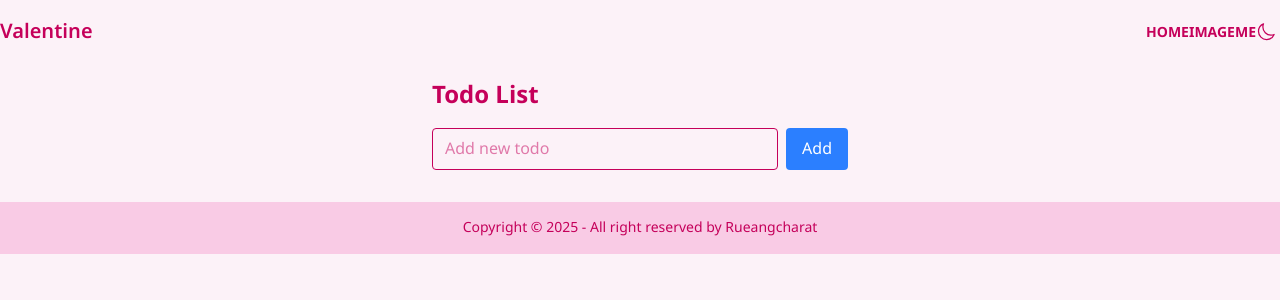
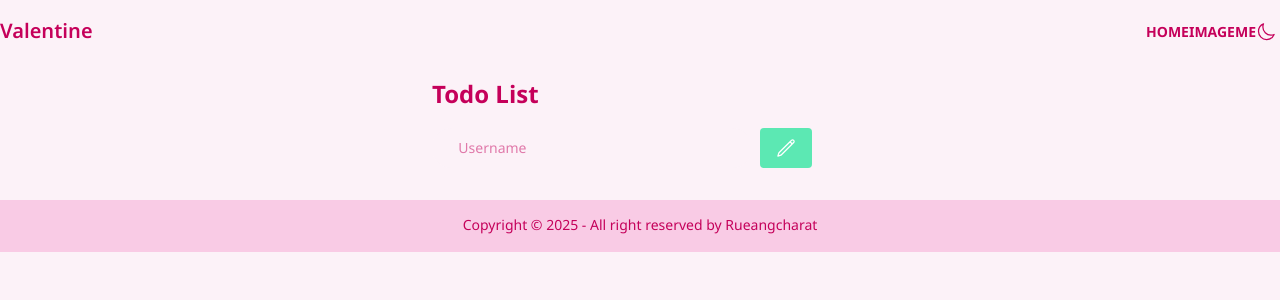
Before and after one commit to RuengCode/valentine-for-chonticha, a Next.js app: page /book-white in a window 1280 px wide. Shown: the top 300 px of the page. Built offline with nearby package versions, Linux system fonts and the light colour scheme.

Commit message:
fix todo list
fix todo list

```diff
--- a/app/book-white/page.tsx
+++ b/app/book-white/page.tsx
@@ -1,17 +1,14 @@
-'use client';
+"use client";
 
-import { useState, useEffect } from 'react';
-
-
-
+import { useState, useEffect } from "react";
 
 export default function TodoList() {
   const [todos, setTodos] = useState<string[]>([]);
-    const [newTodo, setNewTodo] = useState('');
+  const [newTodo, setNewTodo] = useState("");
 
   // Load todos from localStorage when component mounts
   useEffect(() => {
-        const savedTodos = localStorage.getItem('todos');
+    const savedTodos = localStorage.getItem("todos");
     if (savedTodos) {
       setTodos(JSON.parse(savedTodos));
     }
@@ -19,50 +16,175 @@ export default function TodoList() {
 
   // Save todos to localStorage whenever they change
   useEffect(() => {
-        localStorage.setItem('todos', JSON.stringify(todos));
+    localStorage.setItem("todos", JSON.stringify(todos));
   }, [todos]);
 
 const handleAddTodo = () => {
     if (newTodo.trim()) {
-            setTodos([...todos, newTodo.trim()]);
-            setNewTodo('');
+        const todoWithTime = `${newTodo.trim()}`;
+        setTodos([...todos, todoWithTime]);
+        setNewTodo("");
     }
 };
+const currentTime = new Date().toLocaleString();
 
 const handleDeleteTodo = (index: number) => {
+
         const newTodos = todos.filter((_, i) => i !== index);
         setTodos(newTodos);
+
+};
+const handleEditTodo = (index: number, newText?: string) => {
+    if (newText) {
+        const newTodos = [...todos];
+        newTodos[index] = newText.trim();
+        setTodos(newTodos);
+        setNewTodo("");
+        // Close the modal after editing
+        (document.getElementById(`edit-modal-${index}`) as HTMLDialogElement)?.close();
+    }
 };
 
   return (
     <div className="p-4 max-w-md mx-auto">
       <h1 className="text-2xl font-bold mb-4">Todo List</h1>
       <div className="flex gap-2 mb-4">
+        <label className="input input-bordered flex items-center gap-2">
+          <svg
+            xmlns="http://www.w3.org/2000/svg"
+            fill="none"
+            viewBox="0 0 24 24"
+            strokeWidth="1.5"
+            stroke="currentColor"
+            className="size-5"
+          >
+            <path
+              strokeLinecap="round"
+              strokeLinejoin="round"
+            />
+          </svg>
+
           <input
             type="text"
+            className="grow"
+            placeholder="Username"
             value={newTodo}
             onChange={(e) => setNewTodo(e.target.value)}
-                    className="flex-1 px-3 py-2 border rounded"
-                    placeholder="Add new todo"
           />
+        </label>
+
         <button
           onClick={handleAddTodo}
-                    className="px-4 py-2 bg-blue-500 text-white rounded"
+          className="px-4 py-2 bg-success text-white rounded"
         >
-                    Add
+          <svg
+            xmlns="http://www.w3.org/2000/svg"
+            fill="none"
+            viewBox="0 0 24 24"
+            strokeWidth="1.5"
+            stroke="currentColor"
+            className="size-5"
+          >
+            <path
+              strokeLinecap="round"
+              strokeLinejoin="round"
+              d="m16.862 4.487 1.687-1.688a1.875 1.875 0 1 1 2.652 2.652L6.832 19.82a4.5 4.5 0 0 1-1.897 1.13l-2.685.8.8-2.685a4.5 4.5 0 0 1 1.13-1.897L16.863 4.487Zm0 0L19.5 7.125"
+            />
+          </svg>
         </button>
       </div>
       <ul className="space-y-2">
         {todos.map((todo, index) => (
-                    <li key={index} className="flex justify-between items-center p-2 bg-gray-100 rounded">
-                        <span>{todo}</span>
+          <div
+            key={index}
+            className="card bg-base-300 text-primary-content w-96"
+          >
+            <div className="card-body">
+            <div className="grid grid-cols-3 gap-4">
+            <h2 className="card-title ">XXX</h2>
+            <div className="card-title col-start-3 text-xs">{currentTime}</div>
+            </div>
+
+
+              <p>{todo}</p>
+              <div className="card-actions justify-end">
+                <button className="btn btn-warning btn-sm" onClick={() => (document.getElementById(`edit-modal-${index}`) as HTMLDialogElement)?.showModal()}>
+                  <svg
+                    xmlns="http://www.w3.org/2000/svg"
+                    fill="none"
+                    viewBox="0 0 24 24"
+                    strokeWidth="1.5"
+                    stroke="currentColor"
+                    className="size-5"
+                  >
+                    <path
+                      strokeLinecap="round"
+                      strokeLinejoin="round"
+                      d="m16.862 4.487 1.687-1.688a1.875 1.875 0 1 1 2.652 2.652L10.582 16.07a4.5 4.5 0 0 1-1.897 1.13L6 18l.8-2.685a4.5 4.5 0 0 1 1.13-1.897l8.932-8.931Zm0 0L19.5 7.125M18 14v4.75A2.25 2.25 0 0 1 15.75 21H5.25A2.25 2.25 0 0 1 3 18.75V8.25A2.25 2.25 0 0 1 5.25 6H10"
+                    />
+                  </svg>
+                </button>
+                <dialog id={`edit-modal-${index}`} className="modal">
+                  <div className="modal-box">
+                    <h3 className="font-bold text-lg">Edit Todo</h3>
+                    <div className="form-control w-full">
+                      <label className="label">
+                        <span className="label-text">Edit your todo item</span>
+                      </label>
+                      <input
+                        type="text"
+                        placeholder="Edit your task"
+                        className="input input-bordered input-warning w-full"
+                        defaultValue={todo}
+                        onChange={(e) => setNewTodo(e.target.value)}
+                        autoFocus
+                      />
+                    </div>
+                    <div className="modal-action">
+                      <form method="dialog">
+                        <button className="btn btn-outline mr-2">Cancel</button>
                         <button
-                            onClick={() => handleDeleteTodo(index)}
-                            className="text-red-500"
+                          className="btn btn-warning"
+                          onClick={() => handleEditTodo(index, newTodo)}
                         >
-                            Delete
+                          Save
                         </button>
-                    </li>
+                      </form>
+                    </div>
+                  </div>
+                </dialog>
+                <button className="btn btn-error btn-sm" onClick={() => (document.getElementById(`delete-modal-${index}`) as HTMLDialogElement)?.showModal()}>
+                  <svg
+                    xmlns="http://www.w3.org/2000/svg"
+                    fill="none"
+                    viewBox="0 0 24 24"
+                    strokeWidth="1.5"
+                    stroke="currentColor"
+                    className="size-5"
+                  >
+                    <path
+                      strokeLinecap="round"
+                      strokeLinejoin="round"
+                      d="m20.25 7.5-.625 10.632a2.25 2.25 0 0 1-2.247 2.118H6.622a2.25 2.25 0 0 1-2.247-2.118L3.75 7.5m6 4.125 2.25 2.25m0 0 2.25 2.25M12 13.875l2.25-2.25M12 13.875l-2.25 2.25M3.375 7.5h17.25c.621 0 1.125-.504 1.125-1.125v-1.5c0-.621-.504-1.125-1.125-1.125H3.375c-.621 0-1.125.504-1.125 1.125v1.5c0 .621.504 1.125 1.125 1.125Z"
+                    />
+                  </svg>
+                </button>
+
+                <dialog id={`delete-modal-${index}`} className="modal">
+                  <div className="modal-box">
+                    <h3 className="font-bold text-lg">Confirm Delete</h3>
+                    <p className="py-4">Are you sure you want to delete this todo?</p>
+                    <div className="modal-action">
+                      <form method="dialog">
+                        <button className="btn btn-outline mr-2">Cancel</button>
+                        <button className="btn btn-error" onClick={() => handleDeleteTodo(index)}>Delete</button>
+                      </form>
+                    </div>
+                  </div>
+                </dialog>
+              </div>
+            </div>
+          </div>
         ))}
       </ul>
     </div>
```
Lines whose indentation alone changed are shown as unchanged.
